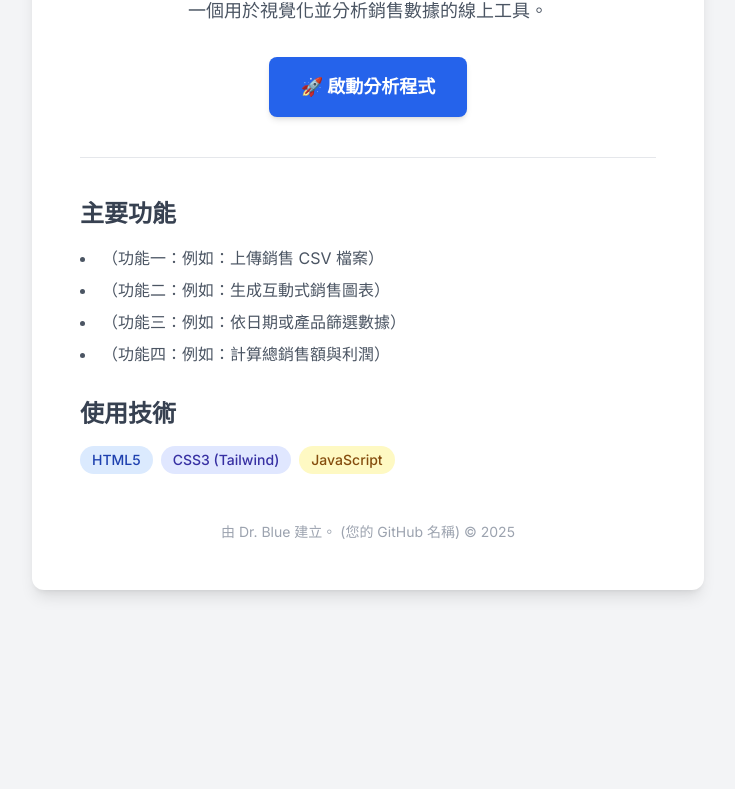
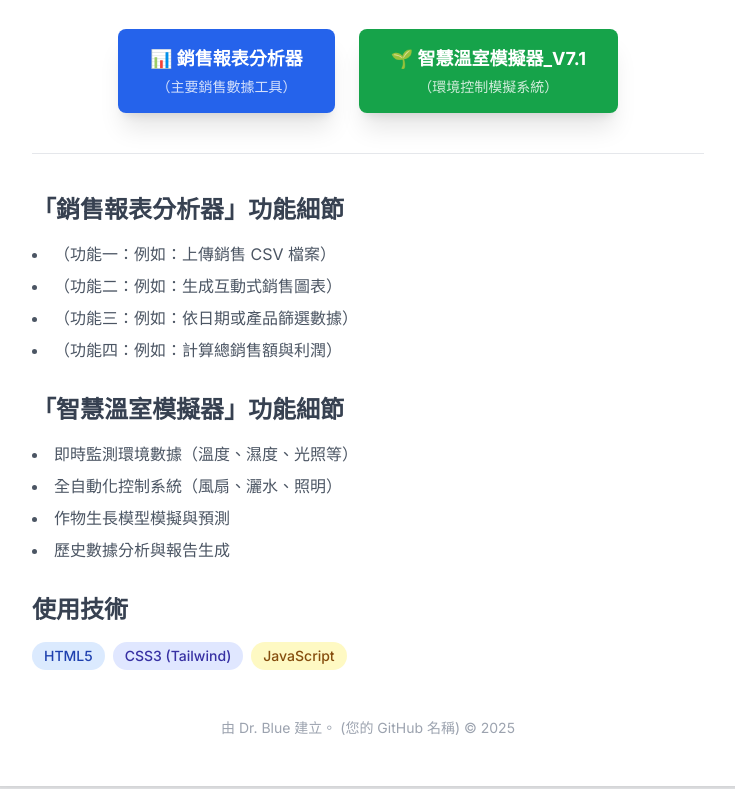
Before and after one commit to gp65h48/cfp, a plain HTML site: page index.html in a window 1280 px wide. Shown: the part 159-948 px from the top of the page, without its empty margins (272-1007 px from the left). Before the commit the page ends 800 px from the top, so only its background shows below. Drawn offline with nearby package versions, Linux system fonts and the light colour scheme.

Commit message:
Modify title and add Smart Greenhouse Simulator section
Updated the project title and added a new section for the Smart Greenhouse Simulator with its features.

```diff
--- a/index.html
+++ b/index.html
@@ -3,7 +3,7 @@
 <head>
     <meta charset="UTF-8">
     <meta name="viewport" content="width=device-width, initial-scale=1.0">
-    <title>銷售報表分析器 - 專案首頁</title>
+    <title>專案工具總覽 - 專案首頁</title>
     <!-- 載入 Tailwind CSS -->
     <script src="https://cdn.tailwindcss.com"></script>
     <!-- 使用 Inter 字體 (可選) -->
@@ -15,39 +15,75 @@
         body {
             font-family: 'Inter', 'Noto Sans TC', sans-serif;
         }
+        /* 為移動設備調整按鈕大小，並確保響應性 */
+        .project-link {
+            width: 100%;
+        }
+        @media (min-width: 640px) {
+            .project-link {
+                width: auto; /* 在桌面視圖中恢復為自動寬度 */
+            }
+        }
     </style>
 </head>
 <body class="bg-gray-100 min-h-screen flex items-center justify-center p-6">
 
-    <div class="bg-white w-full max-w-2xl p-8 md:p-12 rounded-xl shadow-lg text-center">
+    <div class="bg-white w-full max-w-3xl p-8 md:p-12 rounded-xl shadow-lg text-center">
 
         <!-- 標題 -->
         <h1 class="text-3xl md:text-4xl font-bold text-gray-800 mb-4">
-            銷售報表分析器
+            專案工具總覽
         </h1>
         <p class="text-lg text-gray-600 mb-8">
-            一個用於視覺化並分析銷售數據的線上工具。
+            歡迎使用，請選擇您要啟動的應用程式。
         </p>
 
-        <!-- 核心連結按鈕 -->
-        <a href="sales_report_analyzer.html"
-           class="inline-block bg-blue-600 text-white font-bold text-lg px-8 py-4 rounded-lg shadow-md transition-transform transform hover:scale-105 hover:bg-blue-700 focus:outline-none focus:ring-4 focus:ring-blue-300">
-            🚀 啟動分析程式
-        </a>
+        <!-- 專案連結區塊 (更新為多個按鈕) -->
+        <div class="flex flex-col sm:flex-row justify-center gap-6 mb-10">
+
+            <!-- 銷售報表分析器連結 -->
+            <a href="sales_report_analyzer.html"
+                class="project-link bg-blue-600 text-white font-bold text-lg px-8 py-4 rounded-lg shadow-xl transition-transform transform hover:scale-[1.02] hover:bg-blue-700 focus:outline-none focus:ring-4 focus:ring-blue-300">
+                📊 銷售報表分析器
+                <span class="block text-sm font-light opacity-80 mt-1">（主要銷售數據工具）</span>
+            </a>
+
+            <!-- 智慧溫室模擬器連結 (新增) -->
+            <a href="Smart_Greenhouse.html"
+                class="project-link bg-green-600 text-white font-bold text-lg px-8 py-4 rounded-lg shadow-xl transition-transform transform hover:scale-[1.02] hover:bg-green-700 focus:outline-none focus:ring-4 focus:ring-green-300">
+                🌱 智慧溫室模擬器_V7.1
+                <span class="block text-sm font-light opacity-80 mt-1">（環境控制模擬系統）</span>
+            </a>
+
+        </div>
 
         <!-- 分隔線 -->
         <hr class="my-10 border-gray-200">
 
         <!-- 功能介紹區 -->
         <div class="text-left">
-            <h2 class="text-2xl font-semibold text-gray-700 mb-4">主要功能</h2>
+            <h2 class="text-2xl font-semibold text-gray-700 mb-4">「銷售報表分析器」功能細節</h2>
             <ul class="list-disc list-inside space-y-2 text-gray-600">
                 <li>（功能一：例如：上傳銷售 CSV 檔案）</li>
                 <li>（功能二：例如：生成互動式銷售圖表）</li>
                 <li>（功能三：例如：依日期或產品篩選數據）</li>
                 <li>（功能四：例如：計算總銷售額與利潤）</li>
             </ul>
+        </div>
 
+        <!-- 智慧溫室模擬器功能細節 (新增區塊) -->
+        <div class="text-left mt-8">
+            <h2 class="text-2xl font-semibold text-gray-700 mb-4">「智慧溫室模擬器」功能細節</h2>
+            <ul class="list-disc list-inside space-y-2 text-gray-600">
+                <li>即時監測環境數據（溫度、濕度、光照等）</li>
+                <li>全自動化控制系統（風扇、灑水、照明）</li>
+                <li>作物生長模型模擬與預測</li>
+                <li>歷史數據分析與報告生成</li>
+            </ul>
+        </div>
+
+        <!-- 使用技術 -->
+        <div class="text-left">
             <h2 class="text-2xl font-semibold text-gray-700 mt-8 mb-4">使用技術</h2>
             <div class="flex flex-wrap gap-2">
                 <span class="bg-blue-100 text-blue-800 px-3 py-1 rounded-full text-sm font-medium">HTML5</span>
```
